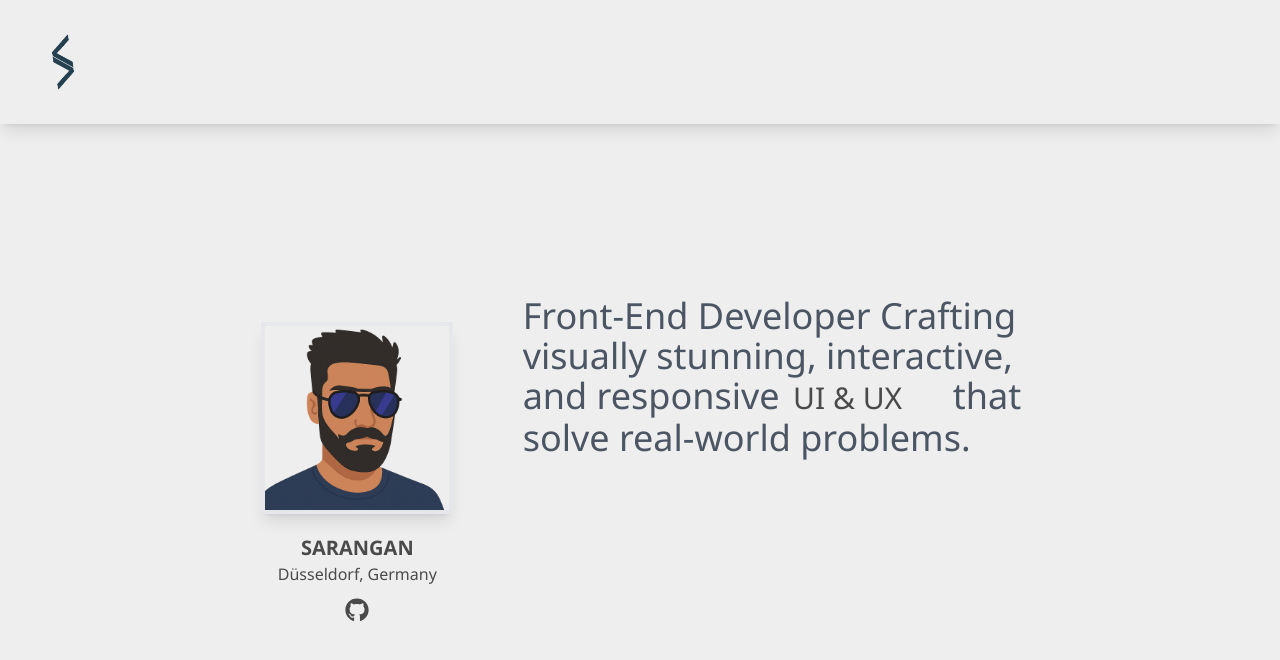
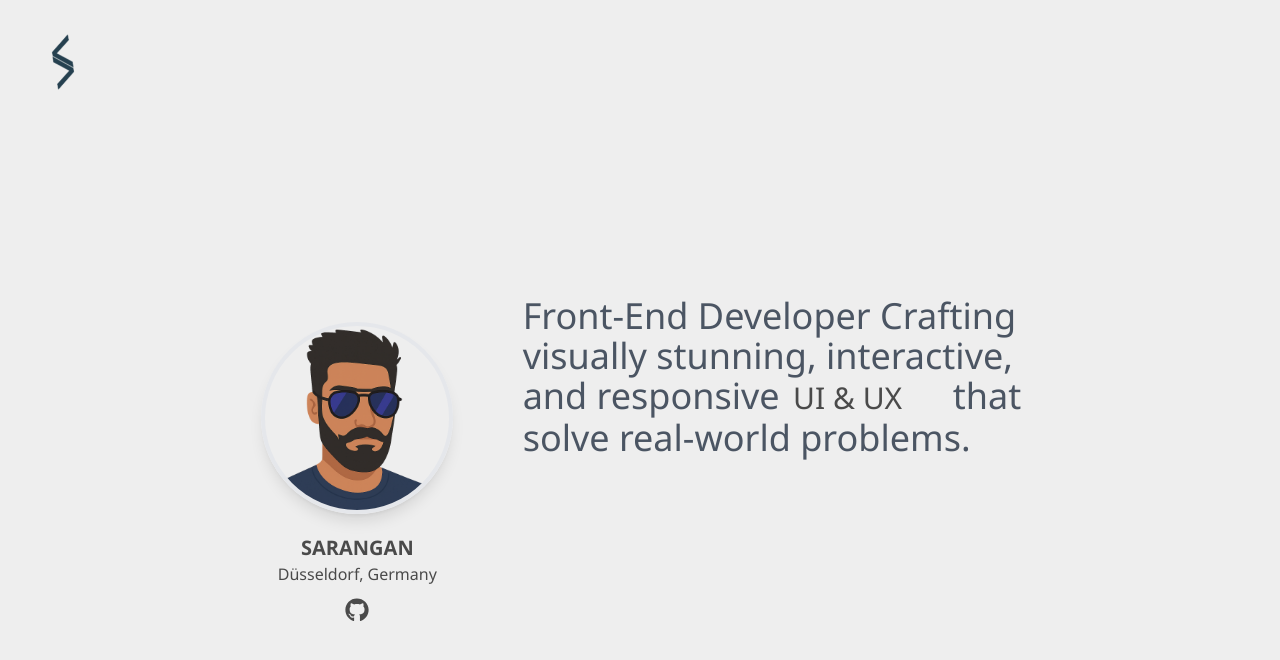
Before and after one commit to sarangan16/sarangan, a React (Create React App) app: page / in a window 1280 px wide. Shown: the top 660 px of the page. Built offline with nearby package versions, Linux system fonts and the light colour scheme.

Commit message:
navbar bg-removed, rounded image final

```diff
--- a/src/components/Hero.jsx
+++ b/src/components/Hero.jsx
@@ -104,7 +104,8 @@ const Hero = () => {
                     ref={imgRef}
                     src={myImage}
                     alt="Sarangan profile"
-                    className="w-48 h-48 object-cover shadow-lg border-4 border-gray-200 mt-10"
+                    className="w-48 h-48 object-cover shadow-lg border-4 border-gray-200 mt-10 rounded-full
+"
                   />
                   <h1 className="text-3xl sm:text-xl font-extrabold text-center leading-tight mt-5">
                     SARANGAN
--- a/src/components/Navbar.jsx
+++ b/src/components/Navbar.jsx
@@ -10,7 +10,7 @@ const Navbar = () => {
   };
 
   return (
-    <nav className="fixed top-0 left-0 w-full bg-[#EEEEEE] border-cyan-100 shadow-lg z-50">
+    <nav className="fixed top-0 left-0 w-full z-50">
       <div className="flex justify-center items-center p-4">
         <div className="px-6 flex justify-between w-full items-center">
           <div className="text-xl font-bold">
```
